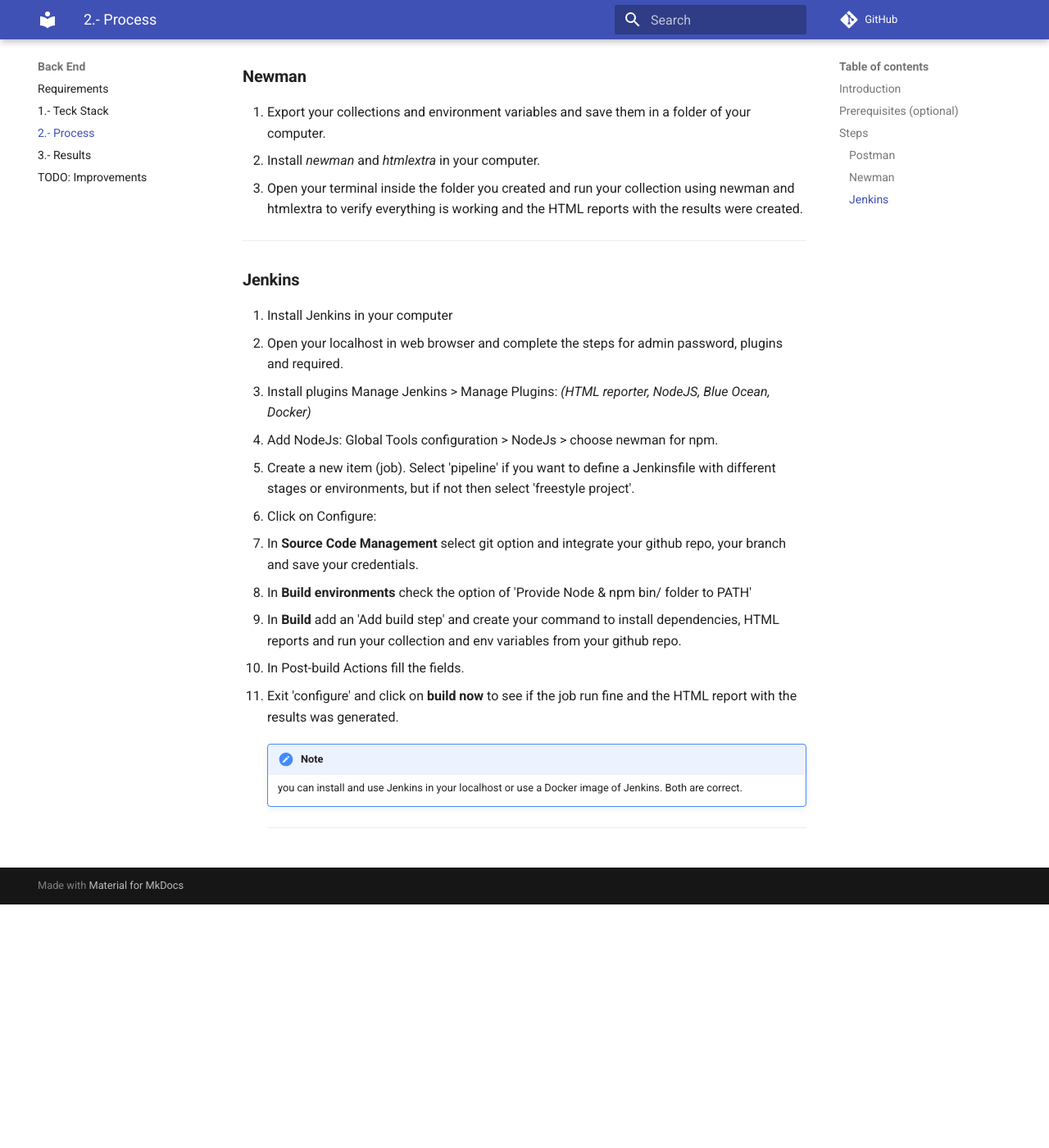
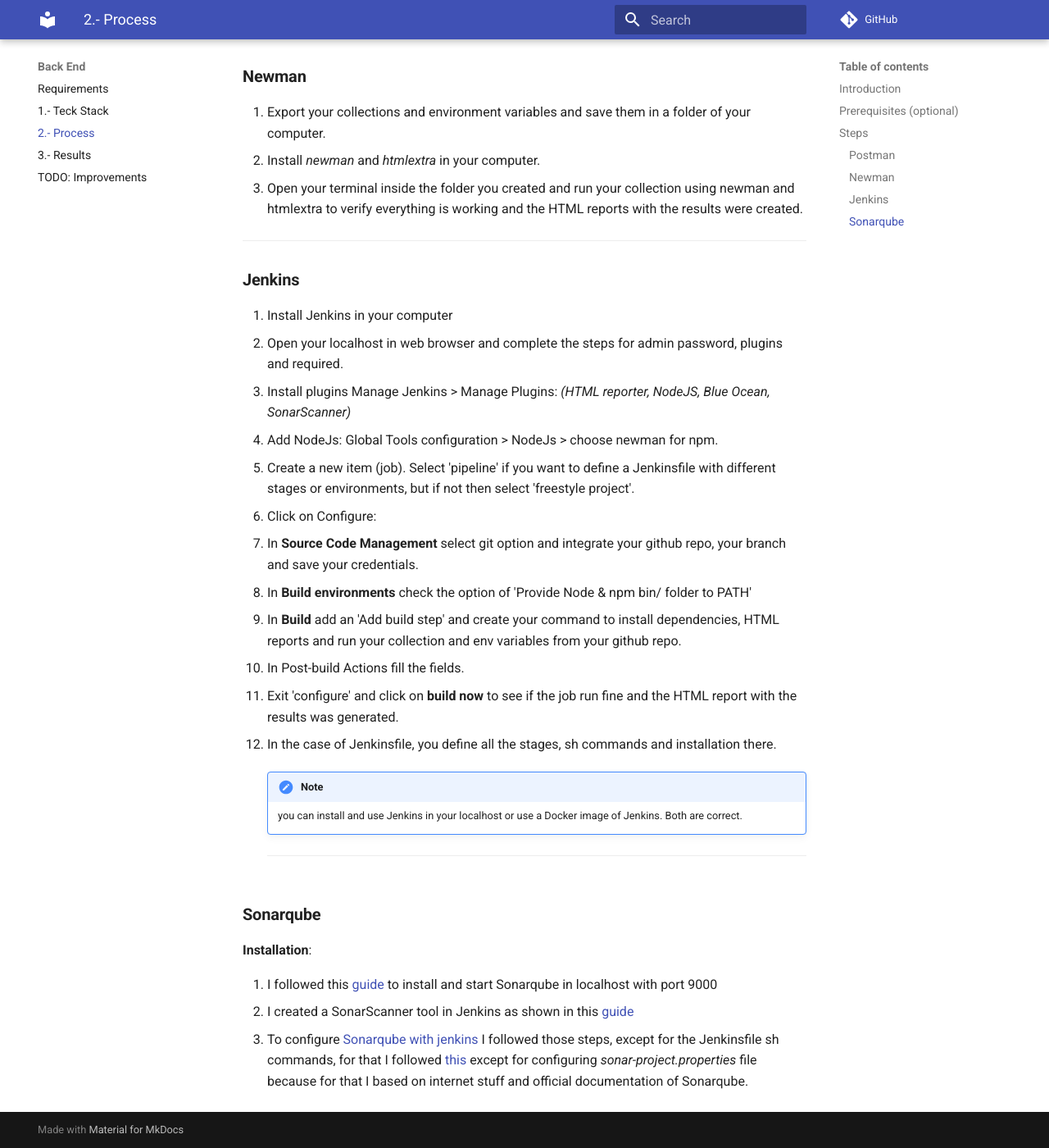
Before and after one commit to wizeline/sqa-challenge-doc-fabianportilloglez, an MkDocs documentation site: the page built from docs/Back-End/back-process.md, in a window 1280 px wide and 1400 px high, scrolled down 1028 px. Shown: the whole window at 82% size. Built offline with MkDocs 1.6.1 and Material for MkDocs 9.7.7, drawn with Linux system fonts in a browser that asks for light colours; comment, search, counter and statistics services are not loaded; before the commit the page ends 2131 px from its top, so only the background shows below that.

Commit message:
Update file

```diff
--- a/docs/Back-End/back-process.md
+++ b/docs/Back-End/back-process.md
@@ -31,7 +31,7 @@ ___
 
 1. Install Jenkins in your computer
 2. Open your localhost in web browser and complete the steps for admin password, plugins and required.
-3. Install plugins Manage Jenkins > Manage Plugins: *(HTML reporter, NodeJS, Blue Ocean, Docker)*
+3. Install plugins Manage Jenkins > Manage Plugins: *(HTML reporter, NodeJS, Blue Ocean, SonarScanner)*
 4. Add NodeJs: Global Tools configuration > NodeJs > choose newman for npm.
 5. Create a new item (job). Select 'pipeline' if you want to define a Jenkinsfile with different stages or environments, but if not then select 'freestyle project'.
 6. Click on Configure:
@@ -40,8 +40,17 @@ ___
 9. In **Build** add an 'Add build step' and create your command to install dependencies, HTML reports and run your collection and env variables from your github repo.
 10. In Post-build Actions fill the fields.
 11. Exit 'configure' and click on **build now** to see if the job run fine and the HTML report with the results was generated.
+12. In the case of Jenkinsfile, you define all the stages, sh commands and installation there.
 
 
     !!! note
         you can install and use Jenkins in your localhost or use a Docker image of Jenkins. Both are correct.
 ___
+
+### **Sonarqube**
+
+**Installation**:
+
+1. I followed this [guide](https://medium.com/@lazyprogram/setup-sonarqube-on-mac-osx-c16a161d07d5)  to install and start Sonarqube in localhost with port 9000
+2. I created a SonarScanner tool in Jenkins as shown in this [guide](https://igorski.co/sonarqube-scans-using-jenkins-declarative-pipelines/)
+3. To configure [Sonarqube with jenkins](https://tomgregory.com/sonarqube-quality-gates-in-jenkins-build-pipeline/) I followed those steps, except for the Jenkinsfile sh commands, for that I followed [this](https://igorski.co/sonarqube-scans-using-jenkins-declarative-pipelines/) except for configuring *sonar-project.properties* file because for that I based on internet stuff and official documentation of Sonarqube.
```
